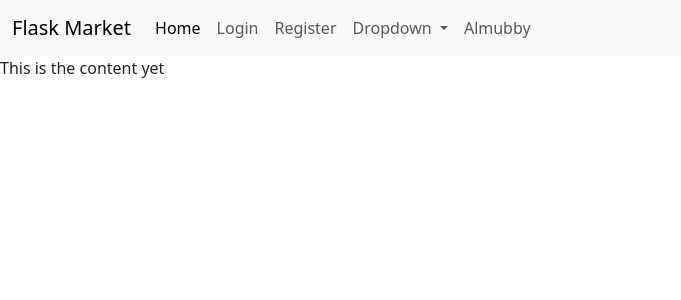
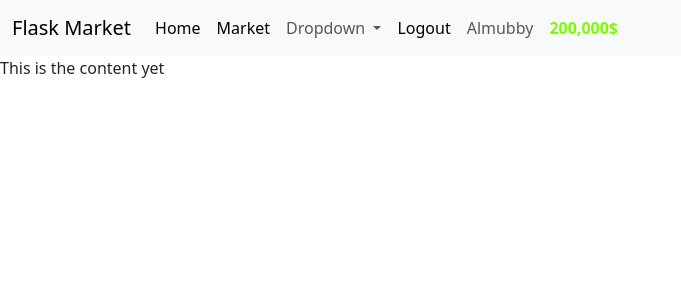
Before and after one commit to elmubaraq/eCommerce, a Flask app: page /home in a window 1280 px wide. Shown: the top 300 px of the page, without its empty margins (0-681 px from the left). Run offline with Flask 2, Linux system fonts and the light colour scheme; the first user in the database is signed in.

Commit message:
Logout functionality

```diff
--- a/market/models.py
+++ b/market/models.py
@@ -16,6 +16,15 @@ class User(db.Model, UserMixin):
     @property
     def password(self):
         return self.password
+    @property
+    def prettier_budget(self):
+        if len(str(self.budget)) >=4:
+            a=str(self.budget)[:-3]
+            b=str(self.budget)[-3:]
+            return f'{a},{b}$'
+            #f"{str(self.budget)[:-3]},{str(self.budget)[-3:]}" not working
+        else:
+            return f'{budget}$'
 
     @password.setter
     def password(self, plain_text_password):
--- a/market/routes.py
+++ b/market/routes.py
@@ -2,7 +2,7 @@ from market import app
 from flask import render_template,redirect, url_for, flash, get_flashed_messages
 from market import Item, User, db
 from market.forms import RegistrationForm, LoginForm
-from flask_login import login_user
+from flask_login import login_user, logout_user
 @app.route('/home')
 def root():
     return render_template('home.html')
@@ -31,12 +31,14 @@ def register_page():
             #db.create_all()
         db.session.add(user_to_create)
         db.session.commit()
+        flash(f'Hello {user_to_create.username}, Your  registration was successfully!', category="success")
         return redirect(url_for('market_page'))
 
     if form.errors !={}: #if there are no  errors from the validations
         for err_msg in form.errors.values():
             flash(f'There was an error creating a user: {err_msg}',category='danger')
-    return render_template('register.html',form=form)
+
+    return render_template('register.html', form=form)
 @app.route('/login',methods=['GET','POST'])
 def login_page():
     form = LoginForm()
@@ -49,3 +51,8 @@ def login_page():
         else:
             flash(f'Username and Password do not match, please try again!', category='danger')
     return render_template('login.html',form=form)
+@app.route('/logout', methods=['GET','POST'])
+def logout_page():
+    logout_user()
+    flash("You have been logged out!",category='info')
+    return redirect(url_for("root"))
--- a/market/templates/base.html
+++ b/market/templates/base.html
@@ -12,12 +12,38 @@
   <body>
     <nav class="navbar navbar-expand-lg bg-body-tertiary" style="background-color: black;">
         <div class="container-fluid">
-          <a class="navbar-brand" href="{{url_for('market_page')}}">Flask Market</a>
+          <a class="navbar-brand" href="{{url_for('root')}}">Flask Market</a>
           <button class="navbar-toggler" type="button" data-bs-toggle="collapse" data-bs-target="#navbarSupportedContent" aria-controls="navbarSupportedContent" aria-expanded="false" aria-label="Toggle navigation">
             <span class="navbar-toggler-icon"></span>
           </button>
           <div class="collapse navbar-collapse" id="navbarSupportedContent">
             <ul class="navbar-nav me-auto mb-2 mb-lg-0">
+          <li class="nav-item">
+                <a class="nav-link active" aria-current="page" href="{{url_for('root')}}">Home</a>
+
+              {% if current_user.is_authenticated %}
+              <li class="nav-item">
+                <a class="nav-link active" aria-current="page" href="{{url_for('market_page')}}">Market</a>
+              </li>
+              <li class="nav-item dropdown">
+                <a class="nav-link dropdown-toggle" href="#" role="button" data-bs-toggle="dropdown" aria-expanded="false">
+                  Dropdown
+                </a>
+              <li class="nav-item">
+                <a class="nav-link active" aria-current="page" href="{{url_for('logout_page')}}">Logout</a>
+              </li>
+              <li class="nav-item">
+                <a class="nav-link">{{current_user.username}}</a>
+              </li>
+              <li class="nav-item">
+                <a class="nav-link" style="color: lawngreen; font-weight:bold;">
+                <i class="fas fa-coins"></i>
+                {{current_user.prettier_budget}}
+                </a>
+              </li>
+
+              </li>
+              {% elif current_user.is_anonymous %}
               <li class="nav-item">
                 <a class="nav-link active" aria-current="page" href="{{url_for('root')}}">Home</a>
               </li>
```
Also changed, not shown: other parts of market/templates/base.html (+1 -7 lines), instance/market.db, 1 other file.
